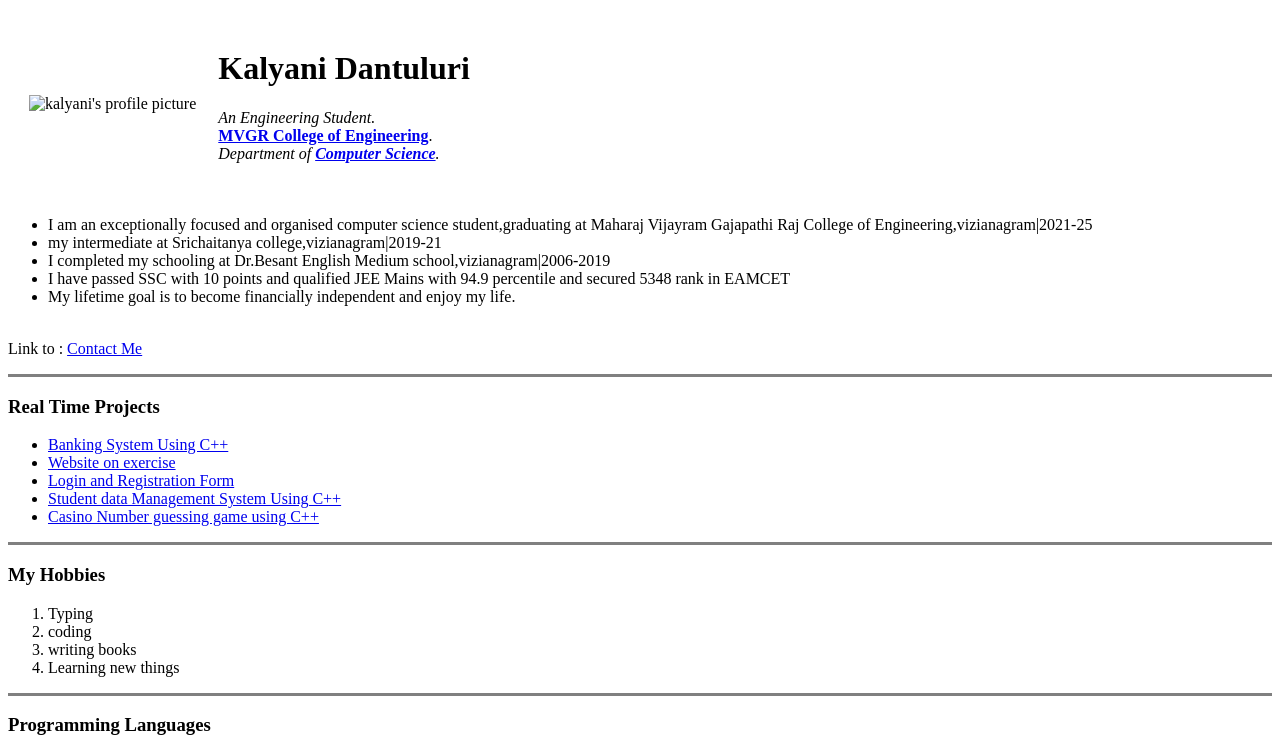
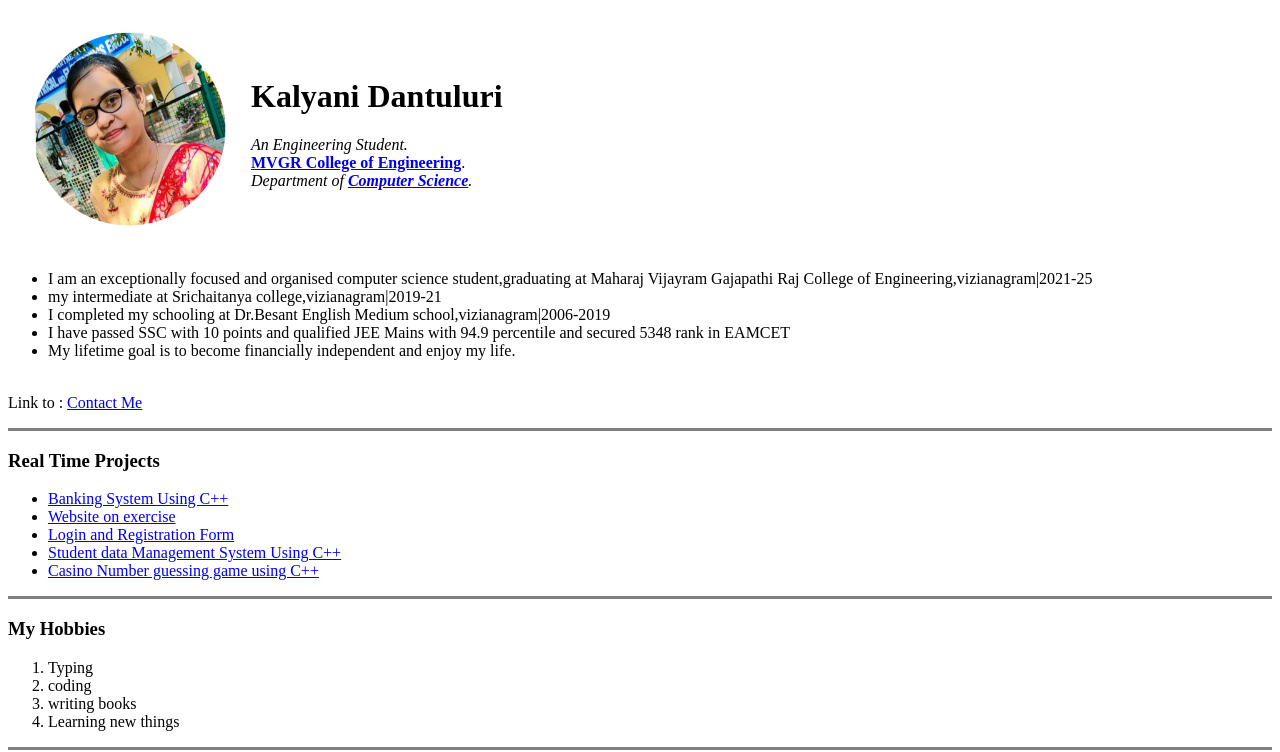
Before and after one commit to KalyaniDantuluri/web_portfolio, a plain HTML site: page index.html in a window 1280 px wide. Shown: the top 752 px of the page. Drawn offline with Linux system fonts and the light colour scheme; the site is published under a folder, as on GitHub Pages, so addresses that start at the root find nothing.

Commit message:
Update index.html

```diff
--- a/index.html
+++ b/index.html
@@ -9,7 +9,7 @@
 <body>
   <table cellspacing="20">
     <tr>
-      <td><img src="/photo2.png" height="200" alt="kalyani's profile picture"></td>
+      <td><img src="photo2.png" height="200" alt="kalyani's profile picture"></td>
       <td>
       <h1>Kalyani Dantuluri</h1>
       <p>
```
